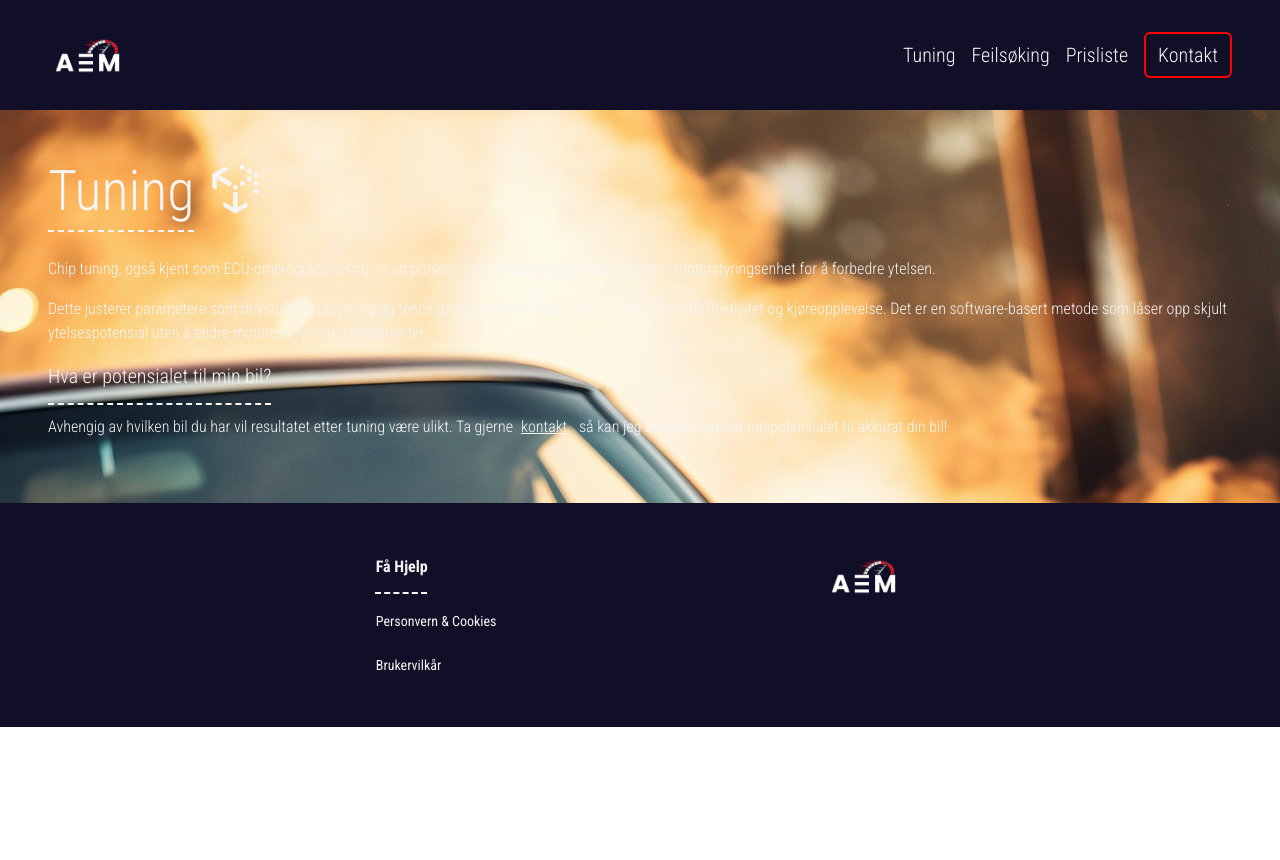
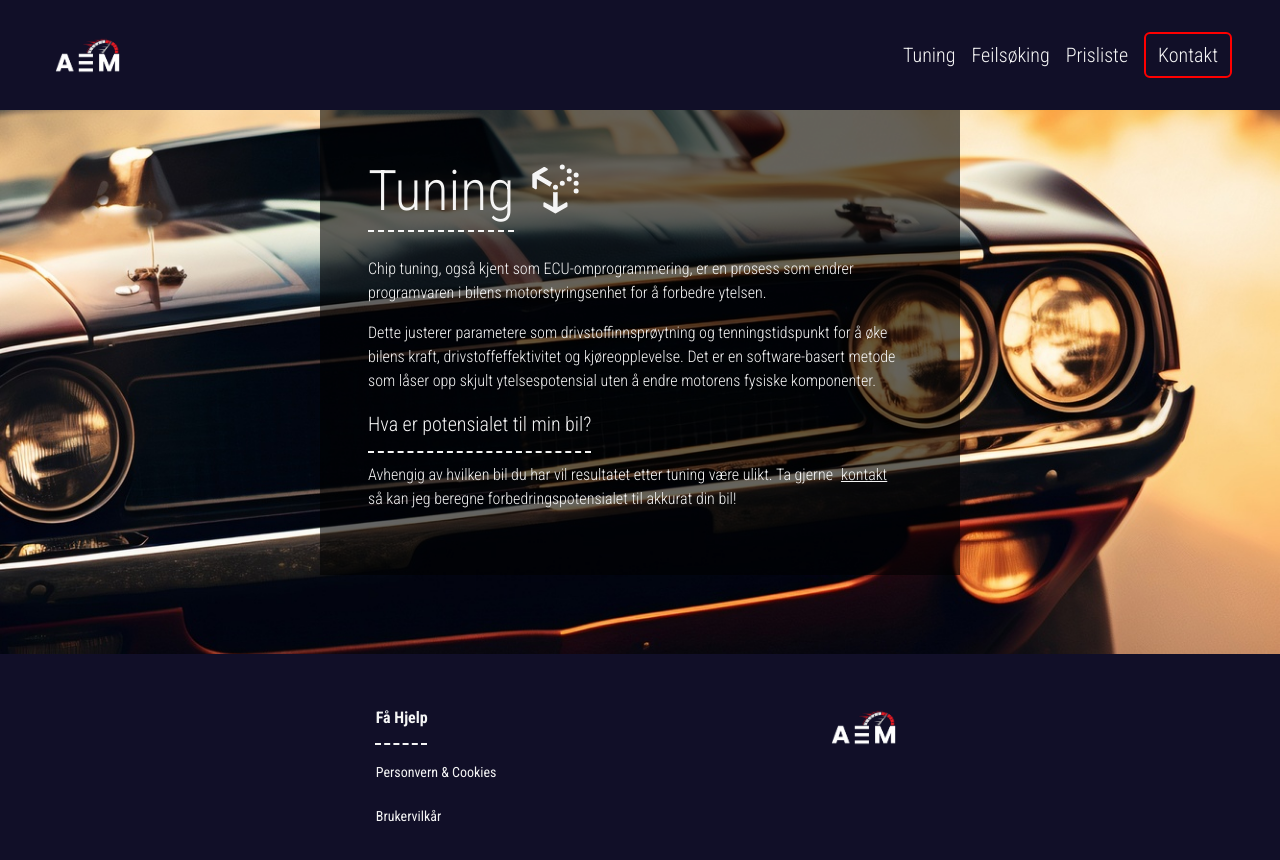
Before and after one commit to Queenen/AEM, a React (Create React App) app: page /tuning in a window 1280 px wide. Shown: the top 860 px of the page. Before the commit the page ends 800 px from the top, so only its background shows below. Built offline with nearby package versions, Linux system fonts and the light colour scheme.

Commit message:
added styling

```diff
--- a/src/pages/TuningPage/index.scss
+++ b/src/pages/TuningPage/index.scss
@@ -0,0 +1,15 @@
+#tuning #tuningInfo {
+  min-height: 34rem;
+  width: 100%;
+  background-repeat: no-repeat;
+  background-position: 100% 30%;
+  background-size: cover;
+  position: relative;
+}
+
+#tuning #tuningInfo #content {
+  text-align: left;
+  height: fit-content;
+  max-width: 40rem;
+  background-color: rgba(0, 0, 0, 0.6);
+}
```
